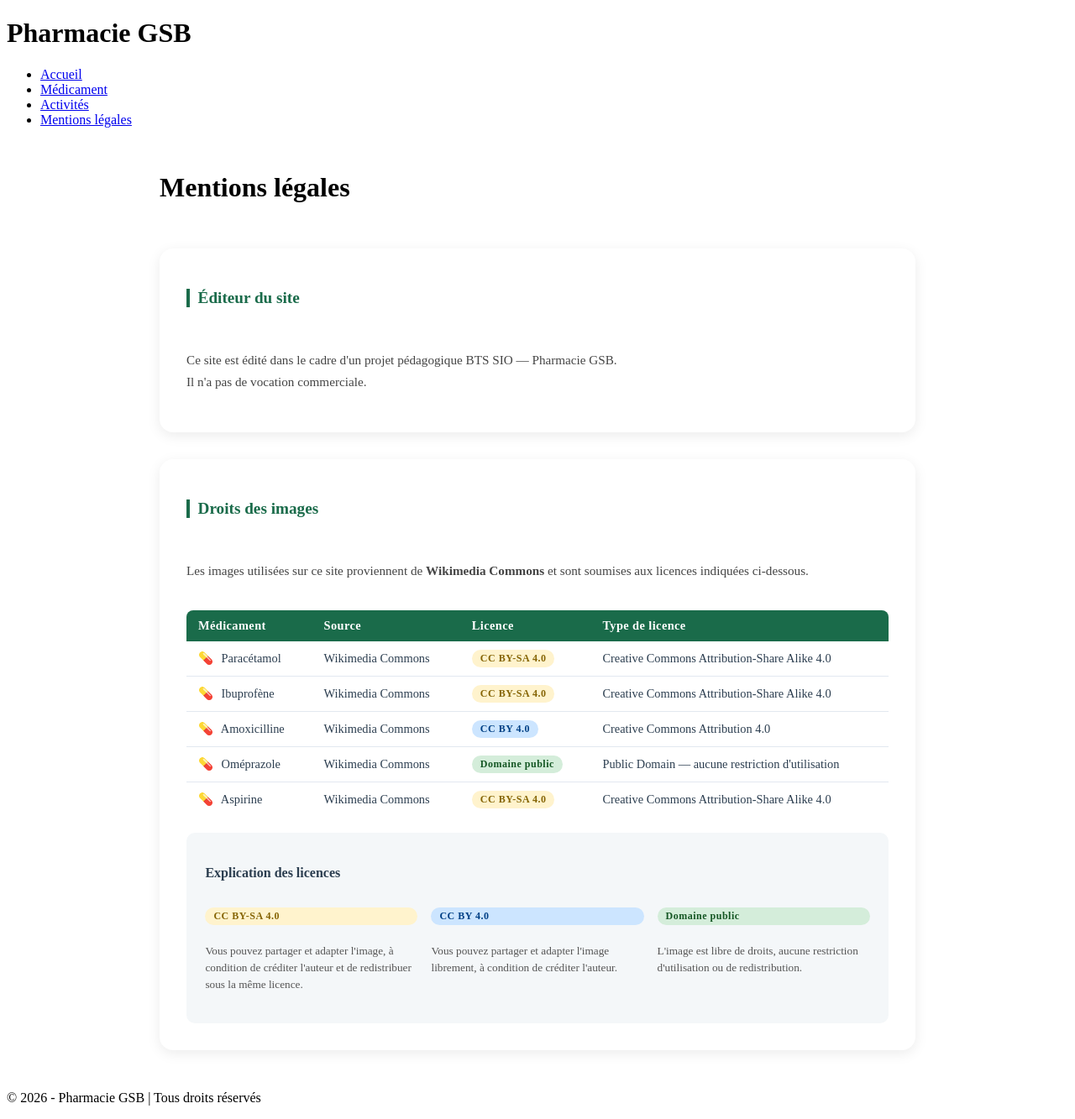
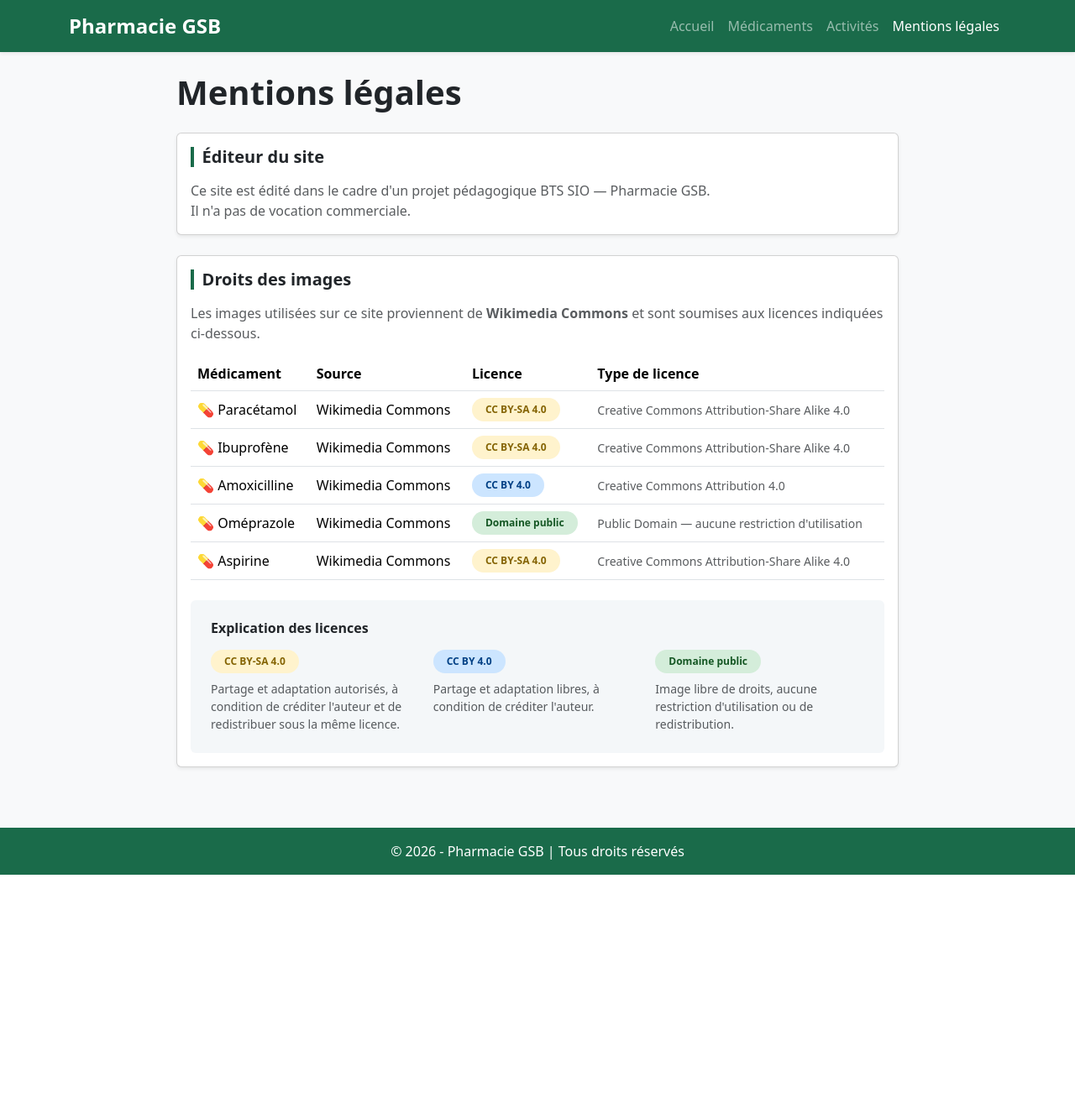
Before and after one commit to Skymx82/ProjetApi, a PHP site: page /ProjetApi/Vue/vue_droits.php in a window 1280 px wide. Shown: the whole page at 84% size. After the commit the page ends 1042 px from the top, so only its background shows below. Run offline with PHP 8.4, Linux system fonts and the light colour scheme.

Commit message:
Petite modfi

```diff
--- a/Vue/vue_droits.php
+++ b/Vue/vue_droits.php
@@ -4,42 +4,56 @@
     <meta charset="UTF-8">
     <meta name="viewport" content="width=device-width, initial-scale=1.0">
     <title>Mentions légales - Pharmacie GSB</title>
+    <link href="https://cdn.jsdelivr.net/npm/bootstrap@5.3.3/dist/css/bootstrap.min.css" rel="stylesheet">
     <link rel="stylesheet" href="Vue/style.css">
 </head>
-<body>
-    <header>
-        <h1>Pharmacie GSB</h1>
-        <nav>
-            <ul>
-                <li><a href="index.php">Accueil</a></li>
-                <li><a href="index.php?page=medoc">Médicament</a></li>
-                <li><a href="index.php?page=activite">Activités</a></li>
-                <li><a href="index.php?page=droits">Mentions légales</a></li>
+<body class="d-flex flex-column min-vh-100 bg-light">
+
+    <nav class="navbar navbar-expand-lg navbar-dark shadow-sm" style="background-color:#1a6b4a;">
+        <div class="container">
+            <a class="navbar-brand fw-bold fs-4" href="index.php">Pharmacie GSB</a>
+            <button class="navbar-toggler" type="button" data-bs-toggle="collapse" data-bs-target="#navMenu">
+                <span class="navbar-toggler-icon"></span>
+            </button>
+            <div class="collapse navbar-collapse" id="navMenu">
+                <ul class="navbar-nav ms-auto">
+                    <li class="nav-item"><a class="nav-link" href="index.php">Accueil</a></li>
+                    <li class="nav-item"><a class="nav-link" href="index.php?page=medoc">Médicaments</a></li>
+                    <li class="nav-item"><a class="nav-link" href="index.php?page=activite">Activités</a></li>
+                    <li class="nav-item"><a class="nav-link active" href="index.php?page=droits">Mentions légales</a></li>
                 </ul>
+            </div>
+        </div>
     </nav>
-    </header>
 
-    <div class="droits-container">
-        <h1 class="page-title">Mentions légales</h1>
+    <main class="container my-4 flex-grow-1">
+        <div class="mx-auto" style="max-width:860px;">
 
-        <div class="droits-section">
-            <h2 class="droits-subtitle">Éditeur du site</h2>
-            <p class="droits-text">
+            <h1 class="fw-bold mb-4">Mentions légales</h1>
+
+            <!-- Éditeur -->
+            <div class="card shadow-sm mb-4">
+                <div class="card-body">
+                    <h2 class="fs-5 fw-semibold mb-3" style="border-left:4px solid #1a6b4a; padding-left:.6rem;">Éditeur du site</h2>
+                    <p class="text-muted mb-0">
                         Ce site est édité dans le cadre d'un projet pédagogique BTS SIO — Pharmacie GSB.<br>
                         Il n'a pas de vocation commerciale.
                     </p>
                 </div>
+            </div>
 
-        <div class="droits-section">
-            <h2 class="droits-subtitle">Droits des images</h2>
-            <p class="droits-text">
+            <!-- Droits des images -->
+            <div class="card shadow-sm mb-4">
+                <div class="card-body">
+                    <h2 class="fs-5 fw-semibold mb-3" style="border-left:4px solid #1a6b4a; padding-left:.6rem;">Droits des images</h2>
+                    <p class="text-muted mb-3">
                         Les images utilisées sur ce site proviennent de <strong>Wikimedia Commons</strong>
                         et sont soumises aux licences indiquées ci-dessous.
                     </p>
 
-            <div class="table-wrapper">
-                <table class="droits-table">
-                    <thead>
+                    <div class="table-responsive">
+                        <table class="table table-hover align-middle mb-0">
+                            <thead style="background-color:#1a6b4a; color:#fff;">
                                 <tr>
                                     <th>Médicament</th>
                                     <th>Source</th>
@@ -49,86 +63,68 @@
                             </thead>
                             <tbody>
                                 <tr>
-                            <td>
-                                <span class="med-badge">💊</span>
-                                Paracétamol
-                            </td>
+                                    <td>💊 Paracétamol</td>
                                     <td>Wikimedia Commons</td>
-                            <td>
-                                <span class="licence-badge licence-cc-sa">CC BY-SA 4.0</span>
-                            </td>
-                            <td>Creative Commons Attribution-Share Alike 4.0</td>
+                                    <td><span class="badge rounded-pill px-3 py-2" style="background-color:#fff3cd;color:#856404;">CC BY-SA 4.0</span></td>
+                                    <td class="text-muted small">Creative Commons Attribution-Share Alike 4.0</td>
                                 </tr>
                                 <tr>
-                            <td>
-                                <span class="med-badge">💊</span>
-                                Ibuprofène
-                            </td>
+                                    <td>💊 Ibuprofène</td>
                                     <td>Wikimedia Commons</td>
-                            <td>
-                                <span class="licence-badge licence-cc-sa">CC BY-SA 4.0</span>
-                            </td>
-                            <td>Creative Commons Attribution-Share Alike 4.0</td>
+                                    <td><span class="badge rounded-pill px-3 py-2" style="background-color:#fff3cd;color:#856404;">CC BY-SA 4.0</span></td>
+                                    <td class="text-muted small">Creative Commons Attribution-Share Alike 4.0</td>
                                 </tr>
                                 <tr>
-                            <td>
-                                <span class="med-badge">💊</span>
-                                Amoxicilline
-                            </td>
+                                    <td>💊 Amoxicilline</td>
                                     <td>Wikimedia Commons</td>
-                            <td>
-                                <span class="licence-badge licence-cc">CC BY 4.0</span>
-                            </td>
-                            <td>Creative Commons Attribution 4.0</td>
+                                    <td><span class="badge rounded-pill px-3 py-2" style="background-color:#cce5ff;color:#004085;">CC BY 4.0</span></td>
+                                    <td class="text-muted small">Creative Commons Attribution 4.0</td>
                                 </tr>
                                 <tr>
-                            <td>
-                                <span class="med-badge">💊</span>
-                                Oméprazole
-                            </td>
+                                    <td>💊 Oméprazole</td>
                                     <td>Wikimedia Commons</td>
-                            <td>
-                                <span class="licence-badge licence-pd">Domaine public</span>
-                            </td>
-                            <td>Public Domain — aucune restriction d'utilisation</td>
+                                    <td><span class="badge rounded-pill px-3 py-2" style="background-color:#d4edda;color:#155724;">Domaine public</span></td>
+                                    <td class="text-muted small">Public Domain — aucune restriction d'utilisation</td>
                                 </tr>
                                 <tr>
-                            <td>
-                                <span class="med-badge">💊</span>
-                                Aspirine
-                            </td>
+                                    <td>💊 Aspirine</td>
                                     <td>Wikimedia Commons</td>
-                            <td>
-                                <span class="licence-badge licence-cc-sa">CC BY-SA 4.0</span>
-                            </td>
-                            <td>Creative Commons Attribution-Share Alike 4.0</td>
+                                    <td><span class="badge rounded-pill px-3 py-2" style="background-color:#fff3cd;color:#856404;">CC BY-SA 4.0</span></td>
+                                    <td class="text-muted small">Creative Commons Attribution-Share Alike 4.0</td>
                                 </tr>
                             </tbody>
                         </table>
                     </div>
 
-            <div class="licences-legend">
-                <h3 class="legend-title">Explication des licences</h3>
-                <div class="legend-grid">
-                    <div class="legend-item">
-                        <span class="licence-badge licence-cc-sa">CC BY-SA 4.0</span>
-                        <p>Vous pouvez partager et adapter l'image, à condition de créditer l'auteur et de redistribuer sous la même licence.</p>
+                    <!-- Légende licences -->
+                    <div class="rounded p-4 mt-4" style="background-color:#f4f7f9;">
+                        <h3 class="fs-6 fw-bold mb-3">Explication des licences</h3>
+                        <div class="row g-3">
+                            <div class="col-md-4">
+                                <span class="badge rounded-pill px-3 py-2 mb-2" style="background-color:#fff3cd;color:#856404;">CC BY-SA 4.0</span>
+                                <p class="text-muted small mb-0">Partage et adaptation autorisés, à condition de créditer l'auteur et de redistribuer sous la même licence.</p>
                             </div>
-                    <div class="legend-item">
-                        <span class="licence-badge licence-cc">CC BY 4.0</span>
-                        <p>Vous pouvez partager et adapter l'image librement, à condition de créditer l'auteur.</p>
+                            <div class="col-md-4">
+                                <span class="badge rounded-pill px-3 py-2 mb-2" style="background-color:#cce5ff;color:#004085;">CC BY 4.0</span>
+                                <p class="text-muted small mb-0">Partage et adaptation libres, à condition de créditer l'auteur.</p>
                             </div>
-                    <div class="legend-item">
-                        <span class="licence-badge licence-pd">Domaine public</span>
-                        <p>L'image est libre de droits, aucune restriction d'utilisation ou de redistribution.</p>
-                    </div>
-                </div>
+                            <div class="col-md-4">
+                                <span class="badge rounded-pill px-3 py-2 mb-2" style="background-color:#d4edda;color:#155724;">Domaine public</span>
+                                <p class="text-muted small mb-0">Image libre de droits, aucune restriction d'utilisation ou de redistribution.</p>
                             </div>
                         </div>
                     </div>
 
-    <footer>
-        <p>&copy; <?php echo date('Y'); ?> - Pharmacie GSB | Tous droits réservés</p>
+                </div>
+            </div>
+
+        </div>
+    </main>
+
+    <footer class="text-white text-center py-3 mt-4" style="background-color:#1a6b4a;">
+        <p class="mb-0">&copy; <?php echo date('Y'); ?> - Pharmacie GSB | Tous droits réservés</p>
     </footer>
+
+    <script src="https://cdn.jsdelivr.net/npm/bootstrap@5.3.3/dist/js/bootstrap.bundle.min.js"></script>
 </body>
 </html>
--- a/index.php
+++ b/index.php
@@ -6,7 +6,9 @@ if (isset($_POST["actionInscription"]))
 {
 	if ($_POST["actionInscription"]=="inscrire")
 	{
-		addInscription() ;
+		addInscription();
+		header("Location: index.php?page=activite");
+		exit;
 	}
 }
 
--- a/modele/modele.php
+++ b/modele/modele.php
@@ -118,10 +118,10 @@
     return json_decode($result, true) ?? [];
   }
 
-  function insertInscription($nom, $prenom, $mail)
+  function insertInscription($nom, $prenom, $mail, $id_activite)
   {
     $url = 'http://127.0.0.1/ProjetApi/ProjetApi/api/inscription.php';
-    $data = array('nom_participant' => $nom, 'prenom_participant' => $prenom, 'email' => $mail);
+    $data = array('nom_participant' => $nom, 'prenom_participant' => $prenom, 'email' => $mail, 'id_activite' => $id_activite);
 
     $options = array(
       'http' => array(
```
Also changed, not shown: controleur/controleur.php (+5 -4 lines). Lines whose indentation alone changed are shown as unchanged.
